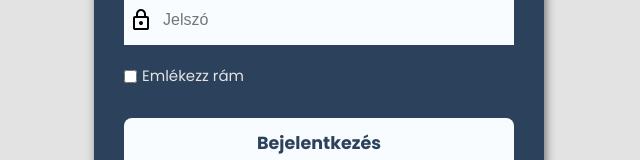
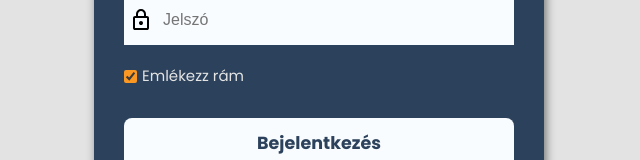
Before and after one commit to Dlevy004/kanban-webapp, a React (Vite) app in the folder frontend/: page /auth in a window 1280 px wide. Shown: the part 419-579 px from the top of the page, without its empty margins (321-961 px from the left). Built offline with nearby package versions, Linux system fonts and the light colour scheme.

Commit message:
feat(auth): set 'remember me' function in authpage.jsx

```diff
--- a/frontend/src/pages/AuthPage.jsx
+++ b/frontend/src/pages/AuthPage.jsx
@@ -41,6 +41,8 @@ function AuthPage() {
 
     const [error, setError] = useState('');
 
+    const [rememberMe, setRememberMe] = useState(true);
+
     const handleLoginSubmit = async (e) => {
         e.preventDefault();
         setError('');
@@ -57,9 +59,15 @@ function AuthPage() {
 
         console.log('Sikeres bejelentkezés:', response.data);
 
-        localStorage.setItem('token', response.data.token);
+        const { token, user } = response.data;
 
-        localStorage.setItem('user', JSON.stringify(response.data.user));
+        if (rememberMe) {
+            localStorage.setItem('token', token);
+            localStorage.setItem('user', JSON.stringify(user));
+        } else {
+            sessionStorage.setItem('token', token);
+            sessionStorage.setItem('user', JSON.stringify(user));
+        }
 
         navigate('/dashboard');
 
@@ -132,7 +140,12 @@ function AuthPage() {
 
                         <div className="checkbox-text">
                             <div className="checkbox-content">
-                                <input type="checkbox" id="logCheck" />
+                                <input
+                                    type="checkbox"
+                                    id="logCheck"
+                                    checked={rememberMe}
+                                    onChange={(e)=>setRememberMe(e.target.checked)}
+                                    />
                                 <label htmlFor="logCheck" className="text">Emlékezz rám</label>
                             </div>
                         </div>
```
